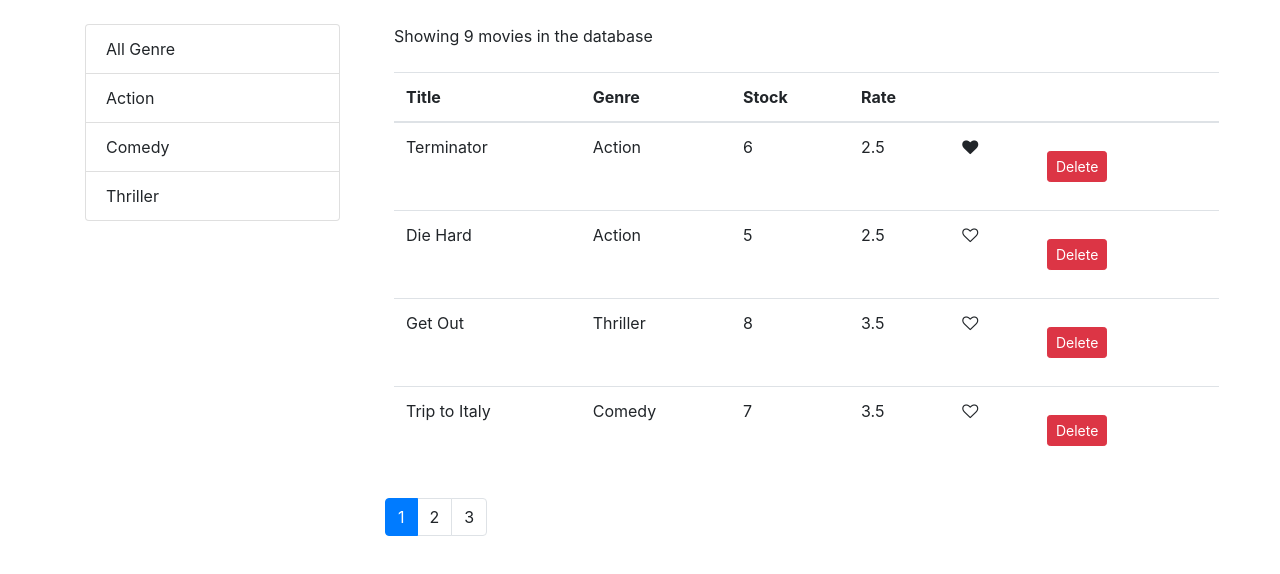
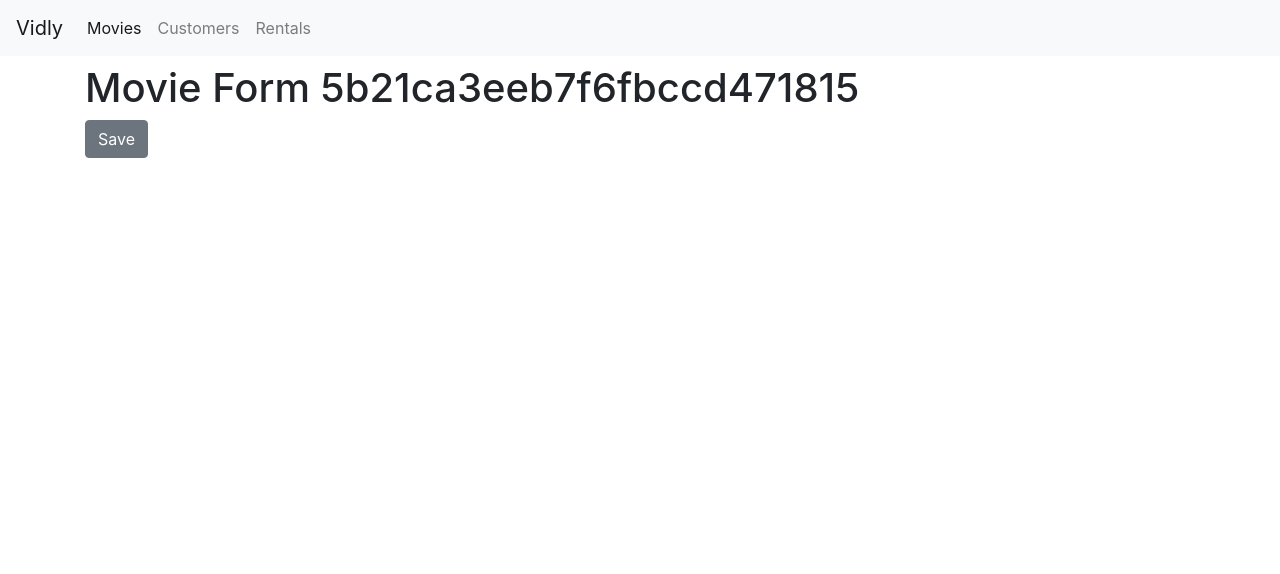
Before and after one commit to mayanksh99/react-app-2, a React (Create React App) app: page /movies/5b21ca3eeb7f6fbccd471815 in a window 1280 px wide. Shown: the top 574 px of the page. Built offline with nearby package versions, Linux system fonts and the light colour scheme.

Commit message:
routes complete

```diff
--- a/src/App.js
+++ b/src/App.js
@@ -1,15 +1,20 @@
 import React from "react";
 import { Route, Redirect, Switch } from "react-router-dom";
-import "./App.css";
 import Movies from "./components/movies";
 import Customer from "./components/customers";
 import Rentals from "./components/rentals";
 import NotFound from "./components/notFound";
+import NavBar from "./components/navBar";
+import MovieForm from "./components/movieForm";
+import "./App.css";
 
 function App() {
   return (
-    <main className="container">
+    <React.Fragment>
+      <NavBar />
+      <main className="container mt-2">
         <Switch>
+          <Route path="/movies/:id" component={MovieForm} />
           <Route path="/movies" component={Movies}></Route>
           <Route path="/customers" component={Customer}></Route>
           <Route path="/rentals" component={Rentals}></Route>
@@ -18,6 +23,7 @@
           <Redirect to="/not-found" />
         </Switch>
       </main>
+    </React.Fragment>
   );
 }
 
--- a/src/components/movieForm.jsx
+++ b/src/components/movieForm.jsx
@@ -1,7 +1,17 @@
 import React from "react";
 
-const MovieForm = () => {
-  return <h1>Movie Form</h1>;
+const MovieForm = ({ match, history }) => {
+  return (
+    <div>
+      <h1>Movie Form {match.params.id}</h1>
+      <button
+        className="btn btn-secondary"
+        onClick={() => history.push("/movies")}
+      >
+        Save
+      </button>
+    </div>
+  );
 };
 
 export default MovieForm;
--- a/src/components/moviesTable.jsx
+++ b/src/components/moviesTable.jsx
@@ -1,11 +1,17 @@
 import React, { Component } from "react";
-
+import { Link } from "react-router-dom";
 import Like from "./common/like";
 import Table from "./common/table";
 
 class MoviesTable extends Component {
   columns = [
-    { path: "title", label: "Title" },
+    {
+      path: "title",
+      label: "Title",
+      content: movies => (
+        <Link to={`/movies/${movies._id}`}>{movies.title}</Link>
+      )
+    },
     { path: "genre.name", label: "Genre" },
     { path: "numberInStock", label: "Stock" },
     { path: "dailyRentalRate", label: "Rate" },
--- a/src/components/navBar.jsx
+++ b/src/components/navBar.jsx
@@ -1,6 +1,5 @@
 import React from "react";
 import { Link, NavLink } from "react-router-dom";
-import Movies from "./movies";
 
 const NavBar = () => {
   return (
```
Lines whose indentation alone changed are shown as unchanged.
